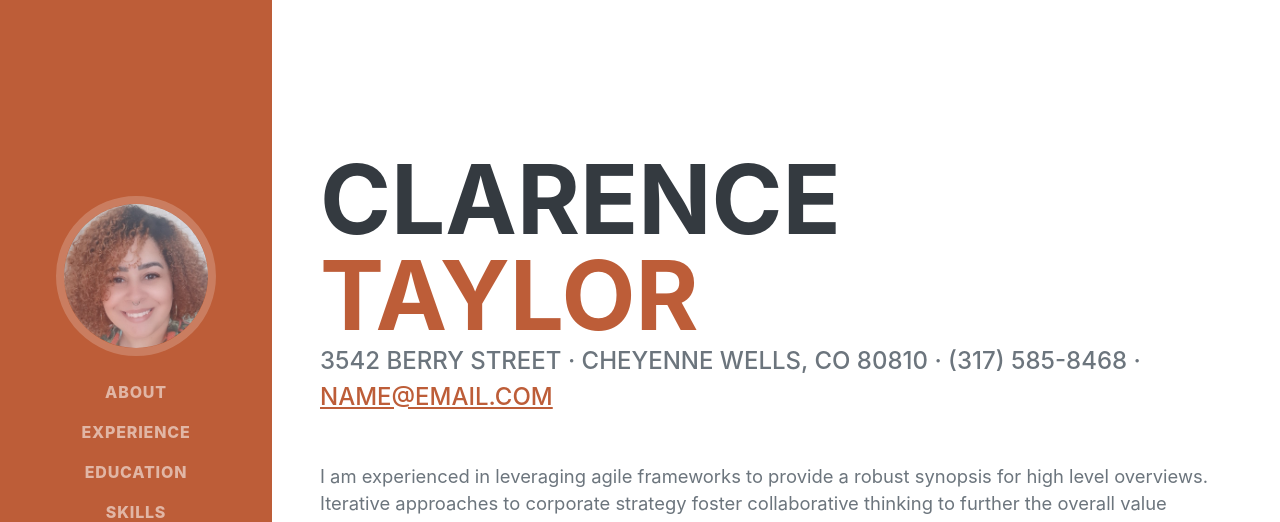
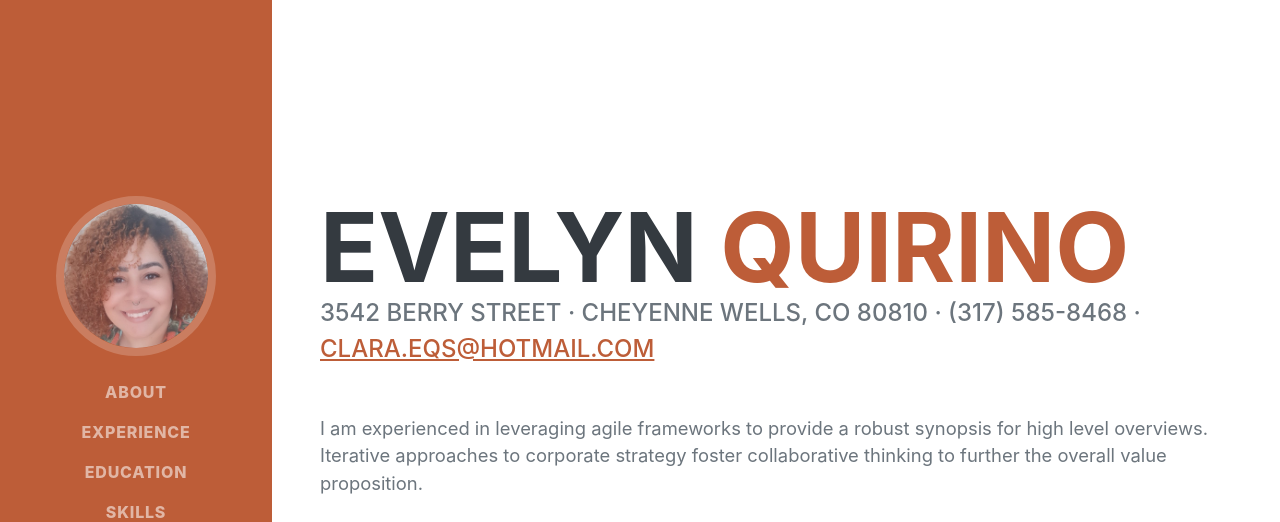
Before and after one commit to EvelynQuirino/EvelynQuirino, a plain HTML site: page index.html in a window 1280 px wide. Shown: the top 522 px of the page. Drawn offline with nearby package versions, Linux system fonts and the light colour scheme; a web font is replaced by a local one.

Commit message:
Realizada mudança no título e email

```diff
--- a/index.html
+++ b/index.html
@@ -17,7 +17,7 @@
     <!-- Core theme CSS (includes Bootstrap)-->
     <link href="css/styles.css" rel="stylesheet" />
 
-    <meta property="og:title" content="Clarence Taylor" />
+    <meta property="og:title" content="Evelyn Quirino" />
     <meta property="og:type" content="website" />
     <meta property="og:description" content="Front end developer" />
     <meta property="og:url" content="https://clarencetaylor.github.io/" />
@@ -29,7 +29,7 @@
     <!-- Navigation-->
     <nav class="navbar navbar-expand-lg navbar-dark bg-primary fixed-top" id="sideNav">
         <a class="navbar-brand js-scroll-trigger" href="#page-top">
-            <span class="d-block d-lg-none">Clarence Taylor</span>
+            <span class="d-block d-lg-none">Evelyn Quirino</span>
             <span class="d-none d-lg-block"><img class="img-fluid img-profile rounded-circle mx-auto mb-2"
                     src="assets/img/profile.jpg" alt="..." /></span>
         </a>
@@ -53,12 +53,12 @@
         <section class="resume-section" id="about">
             <div class="resume-section-content">
                 <h1 class="mb-0">
-                    Clarence
-                    <span class="text-primary">Taylor</span>
+                    Evelyn
+                    <span class="text-primary">Quirino</span>
                 </h1>
                 <div class="subheading mb-5">
                     3542 Berry Street · Cheyenne Wells, CO 80810 · (317) 585-8468 ·
-                    <a href="mailto:name@email.com">name@email.com</a>
+                    <a href="mailto:clara.eqs@hotmail.com">clara.eqs@hotmail.com</a>
                 </div>
                 <p class="lead mb-5">I am experienced in leveraging agile frameworks to provide a robust synopsis for
                     high level overviews. Iterative approaches to corporate strategy foster collaborative thinking to
```
